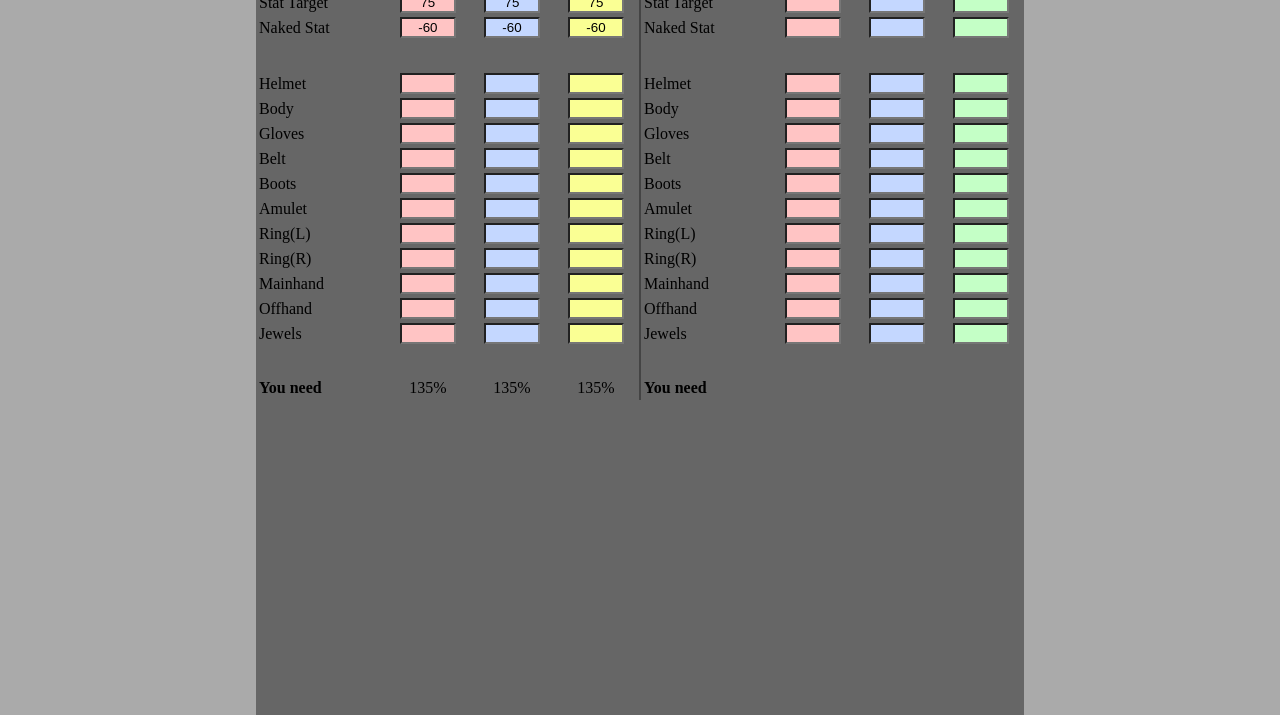
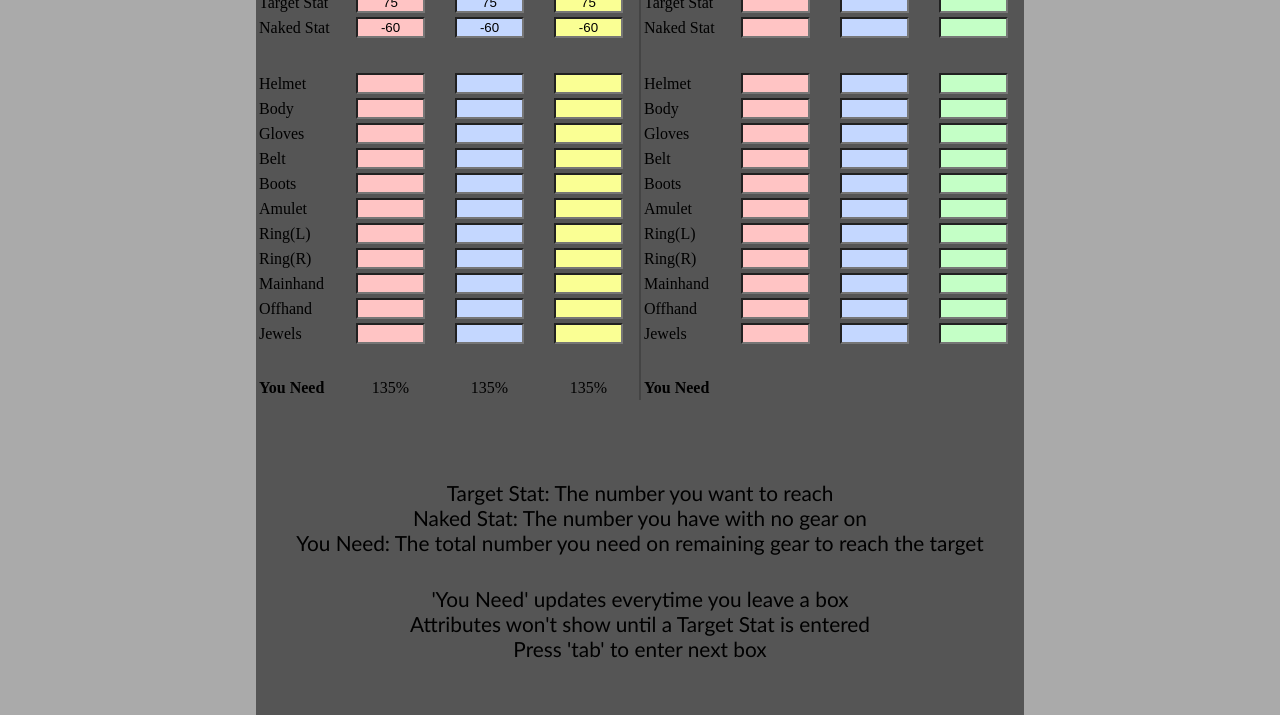
Before and after one commit to tjwhalen16/poeStatsCalculator, a plain HTML site: page index.html in a window 1280 px wide. Shown: the part 154-869 px from the top of the page. Drawn offline with Linux system fonts and the light colour scheme.

Commit message:
Version 1.0 First version that is functionaly ready to go online Functionally identical to last commit
*Beautified code
*Added instructions to bottom of page

```diff
--- a/index.html
+++ b/index.html
@@ -12,234 +12,228 @@
     </header>
 
     <div class="content">
-
       <div class="columns-wrap">
 
-        <div class="column left-col">
+        <div class="column">
           <table class="left-table">
             <col class="names"/>
             <col class="stats"/>
             <col class="stats"/>
             <col class="stats"/>
             <tr class="header">
-              <th>Resistances</th>
-
+              <th><h2>Resistances</h2></th>
               <th class="red-header"><p>Fire</p>
-                <img src="pictures/fire.png" alt="fire" class="sprite fire">
-                </th>
-
+                <img src="pictures/fire.png" alt="fire" class="fire">
+              </th>
               <th class="blue-header"><p>Cold</p>
-                <img src="pictures/cold.png" alt="cold" class="sprite cold">
+                <img src="pictures/cold.png" alt="cold" class="cold">
               </th>
-
               <th class="yellow-header"><p>Lightning</p>
-                <img src="pictures/lightning.png" alt="lightning" class="sprite lightning">
+                <img src="pictures/lightning.png" alt="lightning" class="lightning">
               </th>
-
             </tr>
-
             <tr class="target-stat">
-              <td>Stat Target</td>
-              <td><input type="text" value="75" class="myText" maxlength="3"></td>
-              <td><input type="text" value="75" class="myText" maxlength="3"></td>
-              <td><input type="text" value="75" class="myText" maxlength="3"></td>
+              <td>Target Stat</td>
+              <td><input type="text" value="75" maxlength="3"></td>
+              <td><input type="text" value="75" maxlength="3"></td>
+              <td><input type="text" value="75" maxlength="3"></td>
             </tr>
             <tr class="break-point">
               <td>Naked Stat</td>
-              <td><input type="text" value="-60" class="myText" maxlength="3"></td>
-              <td><input type="text" value="-60" class="myText" maxlength="3"></td>
-              <td><input type="text" value="-60" class="myText" maxlength="3"></td>
+              <td><input type="text" value="-60" maxlength="3"></td>
+              <td><input type="text" value="-60" maxlength="3"></td>
+              <td><input type="text" value="-60" maxlength="3"></td>
             </tr>
             <tr>
               <td>Helmet</td>
-              <td><input type="text" class="myText" maxlength="3"></td>
-              <td><input type="text" class="myText" maxlength="3"></td>
-              <td><input type="text" class="myText" maxlength="3"></td>
+              <td><input type="text" maxlength="3"></td>
+              <td><input type="text" maxlength="3"></td>
+              <td><input type="text" maxlength="3"></td>
             </tr>
             <tr>
               <td>Body</td>
-              <td><input type="text" class="myText" maxlength="3"></td>
-              <td><input type="text" class="myText" maxlength="3"></td>
-              <td><input type="text" class="myText" maxlength="3"></td>
+              <td><input type="text" maxlength="3"></td>
+              <td><input type="text" maxlength="3"></td>
+              <td><input type="text" maxlength="3"></td>
             </tr>
             <tr>
               <td>Gloves</td>
-              <td><input type="text" class="myText" maxlength="3"></td>
-              <td><input type="text" class="myText" maxlength="3"></td>
-              <td><input type="text" class="myText" maxlength="3"></td>
+              <td><input type="text" maxlength="3"></td>
+              <td><input type="text" maxlength="3"></td>
+              <td><input type="text" maxlength="3"></td>
             </tr>
             <tr>
               <td>Belt</td>
-              <td><input type="text" class="myText" maxlength="3"></td>
-              <td><input type="text" class="myText" maxlength="3"></td>
-              <td><input type="text" class="myText" maxlength="3"></td>
+              <td><input type="text" maxlength="3"></td>
+              <td><input type="text" maxlength="3"></td>
+              <td><input type="text" maxlength="3"></td>
             </tr>
             <tr>
               <td>Boots</td>
-              <td><input type="text" class="myText" maxlength="3"></td>
-              <td><input type="text" class="myText" maxlength="3"></td>
-              <td><input type="text" class="myText" maxlength="3"></td>
+              <td><input type="text" maxlength="3"></td>
+              <td><input type="text" maxlength="3"></td>
+              <td><input type="text" maxlength="3"></td>
             </tr>
             <tr>
               <td>Amulet</td>
-              <td><input type="text" class="myText" maxlength="3"></td>
-              <td><input type="text" class="myText" maxlength="3"></td>
-              <td><input type="text" class="myText" maxlength="3"></td>
+              <td><input type="text" maxlength="3"></td>
+              <td><input type="text" maxlength="3"></td>
+              <td><input type="text" maxlength="3"></td>
             </tr>
             <tr>
               <td>Ring(L)</td>
-              <td><input type="text" class="myText" maxlength="3"></td>
-              <td><input type="text" class="myText" maxlength="3"></td>
-              <td><input type="text" class="myText" maxlength="3"></td>
+              <td><input type="text" maxlength="3"></td>
+              <td><input type="text" maxlength="3"></td>
+              <td><input type="text" maxlength="3"></td>
             </tr>
             <tr>
               <td>Ring(R)</td>
-              <td><input type="text" class="myText" maxlength="3"></td>
-              <td><input type="text" class="myText" maxlength="3"></td>
-              <td><input type="text" class="myText" maxlength="3"></td>
+              <td><input type="text" maxlength="3"></td>
+              <td><input type="text" maxlength="3"></td>
+              <td><input type="text" maxlength="3"></td>
             </tr>
             <tr>
               <td>Mainhand</td>
-              <td><input type="text" class="myText" maxlength="3"></td>
-              <td><input type="text" class="myText" maxlength="3"></td>
-              <td><input type="text" class="myText" maxlength="3"></td>
+              <td><input type="text" maxlength="3"></td>
+              <td><input type="text" maxlength="3"></td>
+              <td><input type="text" maxlength="3"></td>
             </tr>
             <tr>
               <td>Offhand</td>
-              <td><input type="text" class="myText" maxlength="3"></td>
-              <td><input type="text" class="myText" maxlength="3"></td>
-              <td><input type="text" class="myText" maxlength="3"></td>
+              <td><input type="text" maxlength="3"></td>
+              <td><input type="text" maxlength="3"></td>
+              <td><input type="text" maxlength="3"></td>
             </tr>
             <tr class="break-point">
               <td>Jewels</td>
-              <td><input type="text" class="myText" maxlength="3"></td>
-              <td><input type="text" class="myText" maxlength="3"></td>
-              <td><input type="text" class="myText" maxlength="3"></td>
+              <td><input type="text" maxlength="3"></td>
+              <td><input type="text" maxlength="3"></td>
+              <td><input type="text" maxlength="3"></td>
             </tr>
             <tr class="output">
-              <th>You need</th>
+              <th>You Need</th>
               <td><div><div class="number">135</div>%</div></td>
               <td><div><div class="number">135</div>%</div></td>
               <td><div><div class="number">135</div>%</div></td>
             </tr>
           </table>
-
         </div>
 
-        <div class="column right-col">
+        <div class="column">
           <table class="right-table">
             <col class="names"/>
             <col class="stats"/>
             <col class="stats"/>
-            <col class="stats dex-input"/>
+            <col class="stats"/>
             <tr class="header">
-              <th>Attributes</th>
-
+              <th><h2>Attributes</h2></th>
               <th class="red-header"><p>Strength</p>
-                <img src="pictures/strength.png" alt="str" class="sprite str">
-                </th>
-
+                <img src="pictures/strength.png" alt="str" class="str">
+              </th>
               <th class="blue-header"><p>Intelligence</p>
-                <img src="pictures/intelligence.png" alt="int" class="sprite int">
+                <img src="pictures/intelligence.png" alt="int" class="int">
               </th>
-
               <th class="green-header"><p>Dexterity</p>
-                <img src="pictures/dexterity.png" alt="dex" class="sprite dex">
+                <img src="pictures/dexterity.png" alt="dex" class="dex">
               </th>
-
             </tr>
-
             <tr class="target-stat">
-              <td>Stat Target</td>
-              <td><input type="text" class="myText" maxlength="3"></td>
-              <td><input type="text" class="myText" maxlength="3"></td>
-              <td><input type="text" class="myText" maxlength="3"></td>
+              <td>Target Stat</td>
+              <td><input type="text" maxlength="3"></td>
+              <td><input type="text" maxlength="3"></td>
+              <td><input type="text" maxlength="3"></td>
             </tr>
             <tr class="break-point">
               <td>Naked Stat</td>
-              <td><input type="text" class="myText" maxlength="3"></td>
-              <td><input type="text" class="myText" maxlength="3"></td>
-              <td><input type="text" class="myText" maxlength="3"></td>
+              <td><input type="text" maxlength="3"></td>
+              <td><input type="text" maxlength="3"></td>
+              <td><input type="text" maxlength="3"></td>
             </tr>
             <tr>
               <td>Helmet</td>
-              <td><input type="text" class="myText" maxlength="3"></td>
-              <td><input type="text" class="myText" maxlength="3"></td>
-              <td><input type="text" class="myText" maxlength="3"></td>
+              <td><input type="text" maxlength="3"></td>
+              <td><input type="text" maxlength="3"></td>
+              <td><input type="text" maxlength="3"></td>
             </tr>
             <tr>
               <td>Body</td>
-              <td><input type="text" class="myText" maxlength="3"></td>
-              <td><input type="text" class="myText" maxlength="3"></td>
-              <td><input type="text" class="myText" maxlength="3"></td>
+              <td><input type="text" maxlength="3"></td>
+              <td><input type="text" maxlength="3"></td>
+              <td><input type="text" maxlength="3"></td>
             </tr>
             <tr>
               <td>Gloves</td>
-              <td><input type="text" class="myText" maxlength="3"></td>
-              <td><input type="text" class="myText" maxlength="3"></td>
-              <td><input type="text" class="myText" maxlength="3"></td>
+              <td><input type="text" maxlength="3"></td>
+              <td><input type="text" maxlength="3"></td>
+              <td><input type="text" maxlength="3"></td>
             </tr>
             <tr>
               <td>Belt</td>
-              <td><input type="text" class="myText" maxlength="3"></td>
-              <td><input type="text" class="myText" maxlength="3"></td>
-              <td><input type="text" class="myText" maxlength="3"></td>
+              <td><input type="text" maxlength="3"></td>
+              <td><input type="text" maxlength="3"></td>
+              <td><input type="text" maxlength="3"></td>
             </tr>
             <tr>
               <td>Boots</td>
-              <td><input type="text" class="myText" maxlength="3"></td>
-              <td><input type="text" class="myText" maxlength="3"></td>
-              <td><input type="text" class="myText" maxlength="3"></td>
+              <td><input type="text" maxlength="3"></td>
+              <td><input type="text" maxlength="3"></td>
+              <td><input type="text" maxlength="3"></td>
             </tr>
             <tr>
               <td>Amulet</td>
-              <td><input type="text" class="myText" maxlength="3"></td>
-              <td><input type="text" class="myText" maxlength="3"></td>
-              <td><input type="text" class="myText" maxlength="3"></td>
+              <td><input type="text" maxlength="3"></td>
+              <td><input type="text" maxlength="3"></td>
+              <td><input type="text" maxlength="3"></td>
             </tr>
             <tr>
               <td>Ring(L)</td>
-              <td><input type="text" class="myText" maxlength="3"></td>
-              <td><input type="text" class="myText" maxlength="3"></td>
-              <td><input type="text" class="myText" maxlength="3"></td>
+              <td><input type="text" maxlength="3"></td>
+              <td><input type="text" maxlength="3"></td>
+              <td><input type="text" maxlength="3"></td>
             </tr>
             <tr>
               <td>Ring(R)</td>
-              <td><input type="text" class="myText" maxlength="3"></td>
-              <td><input type="text" class="myText" maxlength="3"></td>
-              <td><input type="text" class="myText" maxlength="3"></td>
+              <td><input type="text" maxlength="3"></td>
+              <td><input type="text" maxlength="3"></td>
+              <td><input type="text" maxlength="3"></td>
             </tr>
             <tr>
               <td>Mainhand</td>
-              <td><input type="text" class="myText" maxlength="3"></td>
-              <td><input type="text" class="myText" maxlength="3"></td>
-              <td><input type="text" class="myText" maxlength="3"></td>
+              <td><input type="text" maxlength="3"></td>
+              <td><input type="text" maxlength="3"></td>
+              <td><input type="text" maxlength="3"></td>
             </tr>
             <tr>
               <td>Offhand</td>
-              <td><input type="text" class="myText" maxlength="3"></td>
-              <td><input type="text" class="myText" maxlength="3"></td>
-              <td><input type="text" class="myText" maxlength="3"></td>
+              <td><input type="text" maxlength="3"></td>
+              <td><input type="text" maxlength="3"></td>
+              <td><input type="text" maxlength="3"></td>
             </tr>
             <tr class="break-point">
               <td>Jewels</td>
-              <td><input type="text" class="myText" maxlength="3"></td>
-              <td><input type="text" class="myText" maxlength="3"></td>
-              <td><input type="text" class="myText" maxlength="3"></td>
+              <td><input type="text" maxlength="3"></td>
+              <td><input type="text" maxlength="3"></td>
+              <td><input type="text" maxlength="3"></td>
             </tr>
             <tr class="output">
-              <th>You need</th>
+              <th>You Need</th>
               <td><div><div class="number"></div></div></td>
               <td><div><div class="number"></div></div></td>
               <td><div><div class="number"></div></div></td>
             </tr>
           </table>
-
         </div>
 
       </div>
 
-
+      <div class="instructions">
+        <p>Target Stat: The number you want to reach</p>
+        <p>Naked Stat: The number you have with no gear on</p>
+        <p class="break-point">You Need: The total number you need on remaining gear to reach the target</p>
+        <p>'You Need' updates everytime you leave a box</p>
+        <p>Attributes won't show until a Target Stat is entered</p>
+        <p>Press 'tab' to enter next box</p>
+      </div>
     </div>
 
     <script src="scripts/main.js"></script>
--- a/styles/main.css
+++ b/styles/main.css
@@ -1,12 +1,9 @@
-table {
-  table-layout: fixed;
-  width: 100%;
-  height: 100%;
-}
-
+/**
+ * Page layout rules
+ */
 header h1{
   background: black;
-  color: pink;
+  color: #aaa;
 	margin: 0;
   text-align: center;
 }
@@ -15,10 +12,10 @@ html {
 	height: 100%;
 }
 body {
+  background: #aaa;
+	height: inherit;
 	margin: 0;
-	height: inherit;
   overflow: hidden;
-	background: #aaa;
 }
 
 .column {
@@ -26,79 +23,38 @@ body {
   width: 50%;
 }
 
-/*.column.right-col.names {
-  width:20%;
-}*/
-
-.column.right-col.stats {
-  width: 10%;
-}
-
-/*.column.right-col {
-  width: 12%;
-}*/
-
 .columns-wrap {
 	overflow: hidden;
 }
 
 .content {
-	width: 60%;
+  background: #555;
 	height: inherit;
-	background: #666;
 	margin: 0 auto;
   padding: 2em 0 0 0;
+	width: 60%;
 }
 
 
-
-tr.output td div {
-  display: inline-block;
+/**
+ * Table rules
+ */
+table {
+  height: 100%;
+  table-layout: fixed;
+  width: 100%;
 }
 
-
-
-
-
-
-
-.first {
-  margin-top: 60%;
+th {
+  overflow: hidden;
+  text-align: left;
 }
 
-#strength li input, #fire li input {
-  /*background: #E85858;*/
-  background: #FFC4C4;
+td + td,
+th + th,
+th + td {
+  text-align: center;
 }
-#intelligence li input, #cold li input {
-  /*background: #3E80FA;*/
-  background: #C4D7FF;
-}
-#dexterity li input {
-  /*background: #3EFA3E;*/
-  background: #C4FFC6;
-}
-#lightning li input {
-  background: #FAFF94;
-}
-
-
-
-
-
-
-.str, .int, .dex {
-  /*height: 43%;
-  width: 43%;*/
-  height: 3em;
-  width: 3em;
-}
-
-
-
-
-
-
 
 .left-table {
   border-right: 1px solid #444;
@@ -108,42 +64,53 @@ tr.output td div {
   border-left: 1px solid #444;
 }
 
+tr.output td div {
+  display: inline-block;
+}
 
+col.names {
+  width: 11%;
+}
+col.stats {
+  width: 13%;
+}
 
+tr.header {
+  height: 4.5em;
+}
 
-/*td {
-  text-align: center;
-}*/
-
-.head {
-  float: left;
+tr.break-point td {
+  padding-bottom: 2em;
 }
 
 
-/*col.names td {
-  float: left;
-}*/
-
-th {
-  text-align: left;
+/**
+ * Image rules
+ */
+.str, .int, .dex {
+  height: 3em;
+  width: 3em;
 }
 
-td + td,
-th + th,
-th + td {
-  text-align: center;
+.fire {
+  height: 3em;
+  wdith: 3em;
+}
+
+.cold {
+  height: 3em;
+  wdith: 3em;
+}
+
+.lightning {
+  height: 3em;
+  wdith: 3em;
 }
 
 
-
-col.names {
-  /*text-align: left*/
-  width: 17%;
-}
-col.stats {
-  width: 11%;
-}
-
+/**
+ * Input rules
+ */
 td:nth-child(2) > input {
   background: #FFC4C4;
 }
@@ -160,87 +127,50 @@ td:nth-child(4) > input {
   background: #C4FFC6;
 }
 
-p {
-  margin: 0;
-}
-
-.myRow {
-  padding: 0;
-}
-
-.myRowName {
-  min-height: 1px;
-	width: 30%;
-	/*padding-right: 25%;*/
-}
-
-.myHeader {
-  padding-bottom: 2%;
+input {
+  width: 65%;
+  text-align: center;
 }
 
 
-
-.myPercentSign {
-    margin: 0 3% 0 0;
+/**
+ * Instructions rules
+ */
+.instructions {
+  padding-top: 5em;
+  text-align: center;
+  width: 100%;
 }
 
-input {
-  width: 60%;
-  text-align: center;
-
+.instructions p {
+  font-family: "Trebuchet MS", Helvetica, sans-serif;
+  font-size: 1.3em;
 }
 
-.rowNames li {
-  margin-bottom: 3%;
+.instructions p.break-point {
+  padding-bottom: 1.5em;
 }
 
-.fire {
-  /*width: 40%;
-  height: 35%;*/
-  height: 3em;
-  wdith: 3em;
+
+/**
+ * Header text rules
+ */
+p {
+  margin: 0;
 }
 
 .red-header {
   color: red;
 }
 
-.cold {
-  /*width: 49%;
-  height: 9%;*/
-  height: 3em;
-  wdith: 3em;
-
-}
-
 .blue-header {
   color: blue;
 }
 
-.lightning {
-  /*width: 22%;
-  height: 2%;*/
-  height: 3em;
-  wdith: 3em;
-}
-
 .yellow-header {
   color: yellow;
-  /*font-size: 80%;*/
 }
 
 .green-header {
   color: green;
 }
-
-th {
-  overflow: hidden;
-}
-
-tr.header {
-  height: 4.5em;
-}
-
-tr.break-point td {
-  padding-bottom: 2em;
-}
```
Also changed, not shown: scripts/main.js (+53 -52 lines), 1 other file.
